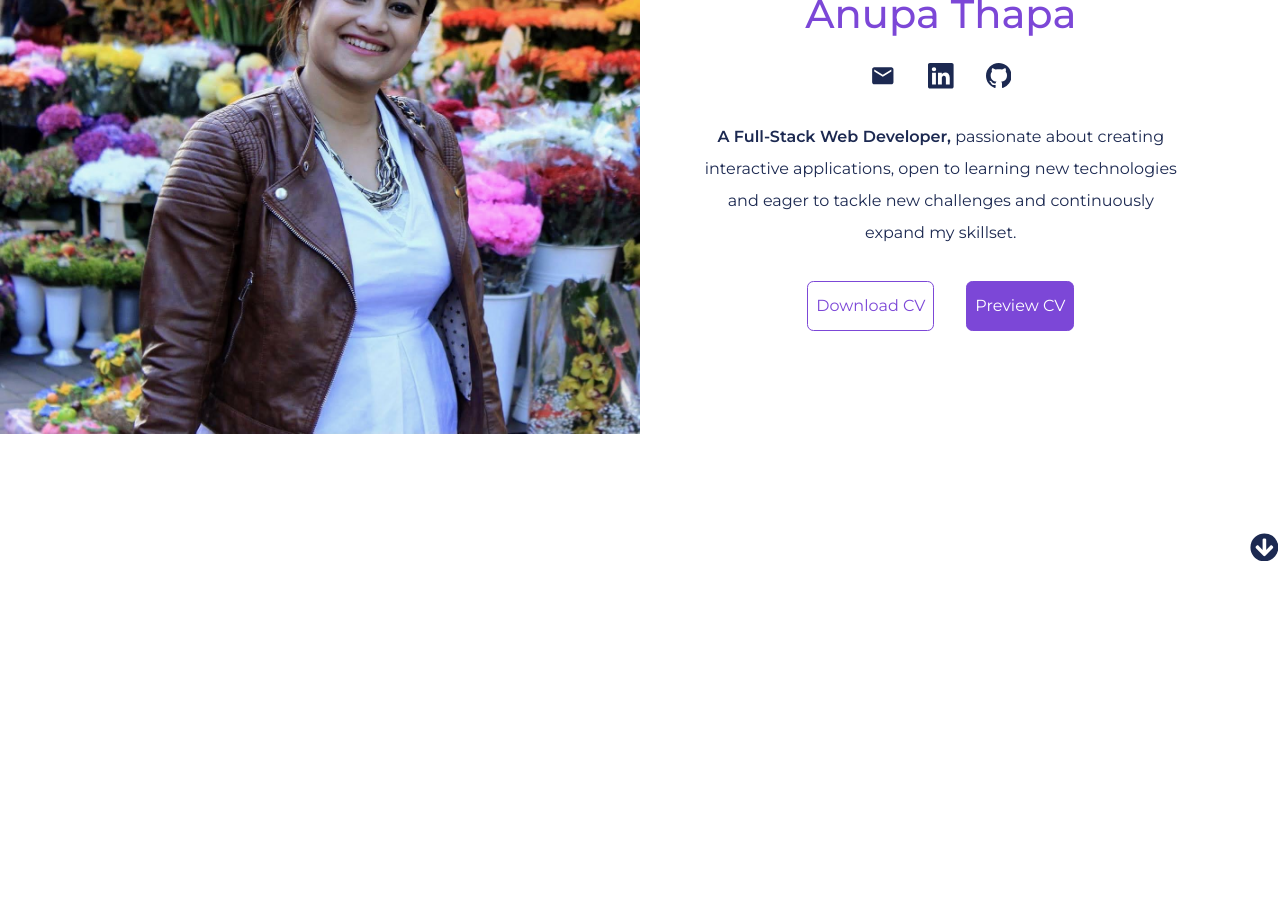
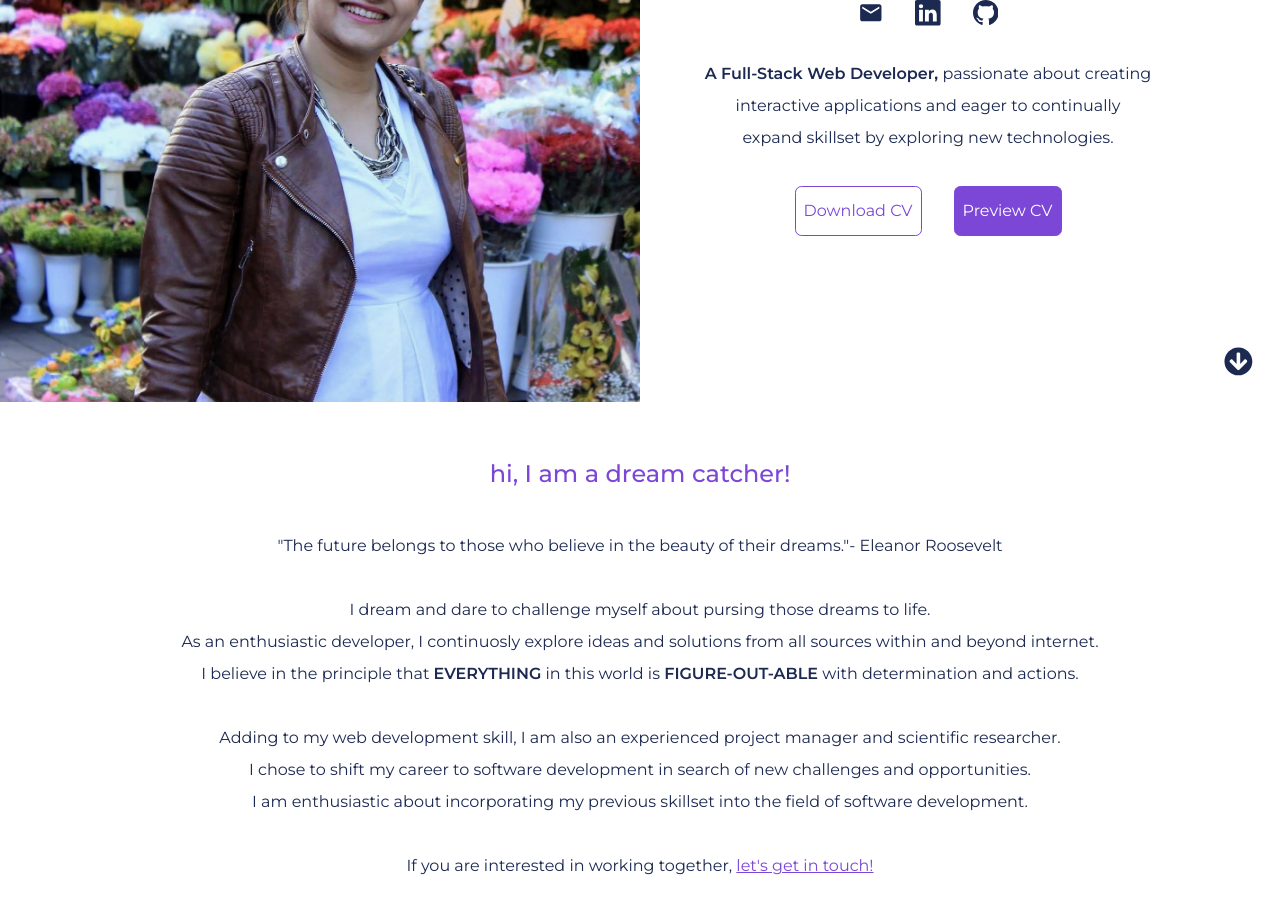
Before and after one commit to anupa87/Portfolio-website, a React (Create React App) app: page / in a window 1280 px wide. Shown: the part 220-1134 px from the top of the page. Before the commit the page ends 808 px from the top, so only its background shows below. Built offline with nearby package versions, Linux system fonts and the light colour scheme.

Commit message:
about section added

```diff
--- a/src/App.js
+++ b/src/App.js
@@ -11,6 +11,7 @@ function App() {
   return (
     <div>
       <Home />
+      <About />
     </div>
   );
 }
--- a/src/components/about/About.jsx
+++ b/src/components/about/About.jsx
@@ -0,0 +1,47 @@
+import React from "react";
+
+import "./about.css";
+
+const About = () => {
+  return (
+    <section id="about">
+      <h2>hi, I am a dream catcher!</h2>
+      <div className="about__container">
+        <p>
+          <quote>
+            "The future belongs to those who believe in the beauty of their
+            dreams."- Eleanor Roosevelt
+          </quote>
+          <br />
+          <br />
+          I dream and dare to challenge myself about pursing those dreams to
+          life. <br />
+          As an enthusiastic developer, I continuosly explore ideas and
+          solutions from all sources within and beyond internet.
+          <br />I believe in the principle that <strong>EVERYTHING</strong> in
+          this world is <strong>FIGURE-OUT-ABLE</strong> with determination and
+          actions.
+          <br />
+          <br />
+          Adding to my web development skill, I am also an experienced project
+          manager and scientific researcher.
+          <br />I chose to shift my career to software development in search of
+          new challenges and opportunities.
+          <br />
+          I am enthusiastic about incorporating my previous skillset into the
+          field of software development.
+          <br />
+          <br />
+          If you are interested in working together,{" "}
+          <a className="about__link" href="#contact">
+            let's get in touch!
+          </a>
+          <br />
+          <br />
+        </p>
+      </div>
+    </section>
+  );
+};
+
+export default About;
--- a/src/components/about/about.css
+++ b/src/components/about/about.css
@@ -0,0 +1,10 @@
+.about__container {
+  display: flex;
+  justify-content: center;
+  text-align: center;
+}
+
+.about__link {
+  text-decoration: underline;
+  color: var(--color-primary);
+}
--- a/src/components/home/Home.jsx
+++ b/src/components/home/Home.jsx
@@ -40,9 +40,8 @@ const Home = () => {
           </div>
           <p>
             <strong>A Full-Stack Web Developer,</strong> passionate about
-            creating interactive applications, open to learning new technologies
-            and eager to tackle new challenges and continuously expand my
-            skillset.
+            creating interactive applications and eager to continually expand
+            skillset by exploring new technologies.
           </p>
           <div className="cta">
             <a href={CV} download className="btn">
--- a/src/components/home/home.css
+++ b/src/components/home/home.css
@@ -1,6 +1,6 @@
 .home__container {
   display: grid;
-  grid-template-columns: 50% 37% 3%;
+  grid-template-columns: 50% 35% 5%;
   gap: 5%;
   margin-top: 0.5rem;
 }
--- a/src/index.css
+++ b/src/index.css
@@ -64,17 +64,17 @@ h1 {
 }
 
 section {
-  height: 100vh;
-  padding-top: 2rem;
+  height: 100%;
+  padding-bottom: 3rem;
 }
 
-section > h2,
 section > h5 {
   text-align: center;
   color: var(--color-light);
 }
 
 section > h2 {
+  text-align: center;
   color: var(--color-primary);
   margin-bottom: 2rem;
 }
```
